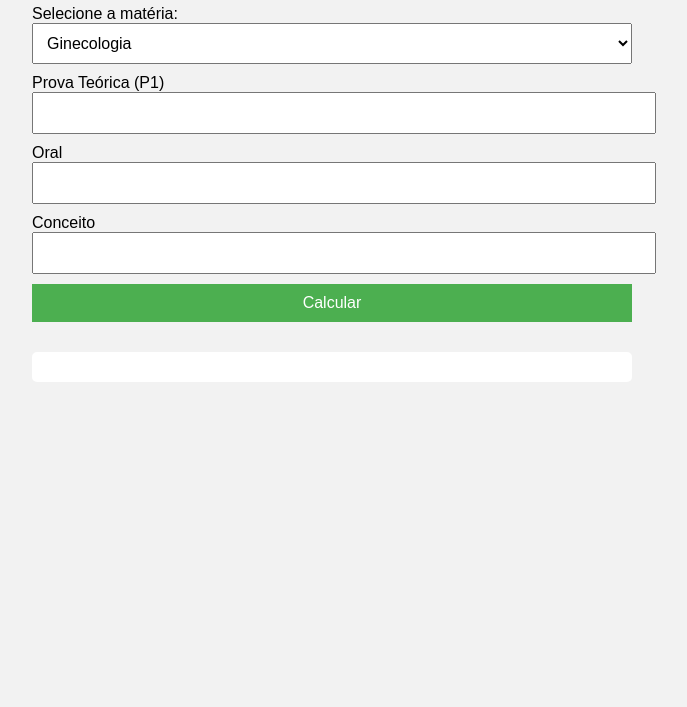
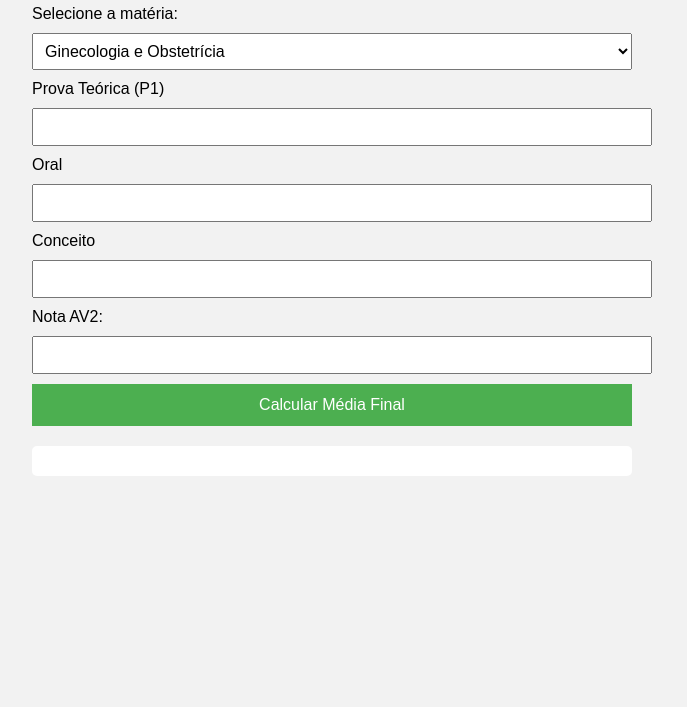
Before and after one commit to nikolas121313141/medias-medicina, a plain HTML site: page index.html in a window 1280 px wide. Shown: the part 93-800 px from the top of the page, without its empty margins (308-995 px from the left). Drawn offline with Linux system fonts and the light colour scheme.

Commit message:
Update index.html

```diff
--- a/index.html
+++ b/index.html
@@ -3,67 +3,68 @@
 <head>
   <meta charset="UTF-8" />
   <meta name="viewport" content="width=device-width, initial-scale=1" />
-  <title>Calculadora de Médias</title>
+  <title>Calculadora do Mete Fofo</title>
   <style>
     body { font-family: Arial, sans-serif; max-width: 600px; margin: auto; padding: 20px; background: #f2f2f2; }
     h1 { text-align: center; margin-bottom: 20px; }
-    select, input, button { width: 100%; padding: 10px; margin-bottom: 10px; font-size: 16px; }
-    button { background-color: #4CAF50; color: white; border: none; cursor: pointer; }
+    label, select, input, button { width: 100%; display: block; margin-bottom: 10px; font-size: 16px; }
+    input, select { padding: 8px; }
+    button { background-color: #4CAF50; color: white; border: none; padding: 12px; cursor: pointer; }
     button:hover { background-color: #45a049; }
-    #resultado { background: white; padding: 15px; margin-top: 20px; border-radius: 5px; }
+    #resultado { background: white; padding: 15px; margin-top: 20px; border-radius: 5px; font-weight: bold; }
   </style>
 </head>
 <body>
-  <h1>Calculadora de Médias - Medicina</h1>
+  <h1>Calculadora do Mete Fofo</h1>
+
   <label for="materia">Selecione a matéria:</label>
   <select id="materia">
-    <option value="ginecologia">Ginecologia</option>
+    <option value="ginecologia">Ginecologia e Obstetrícia</option>
     <option value="pediatria">Pediatria</option>
     <option value="scaps">SCAPS</option>
-    <option value="mediaFinal">Média Final Geral</option>
   </select>
 
-  <div id="inputs"></div>
-  <button onclick="calcular()">Calcular</button>
+  <div id="inputsAV1"></div>
+
+  <div id="inputsAV2" style="display:none;">
+    <label for="av2">Nota AV2:</label>
+    <input type="number" id="av2" min="0" max="10" step="0.01" />
+  </div>
+
+  <button onclick="calcular()">Calcular Média Final</button>
 
   <div id="resultado"></div>
 
   <script>
-    const inputsDiv = document.getElementById('inputs');
     const materiaSelect = document.getElementById('materia');
+    const inputsAV1Div = document.getElementById('inputsAV1');
+    const inputsAV2Div = document.getElementById('inputsAV2');
     const resultadoDiv = document.getElementById('resultado');
 
     const materias = {
       ginecologia: [
-        {label: 'Prova Teórica (P1)', id: 'p1', peso: 0.6},
-        {label: 'Oral', id: 'oral', peso: 0.2},
-        {label: 'Conceito', id: 'conceito', peso: 0.2},
+        { label: 'Prova Teórica (P1)', id: 'p1', peso: 0.6 },
+        { label: 'Oral', id: 'oral', peso: 0.2 },
+        { label: 'Conceito', id: 'conceito', peso: 0.2 },
       ],
       pediatria: [
-        {label: 'Conceito (prática)', id: 'conceito', peso: 0.1},
-        {label: 'Forms (pós-teste)', id: 'forms', peso: 0.1},
-        {label: 'P1 (teórica)', id: 'p1', peso: 0.3},
-        {label: 'Prova oral/prática', id: 'oral', peso: 0.2},
-        {label: 'P2 (teórica)', id: 'p2', peso: 0.3},
+        { label: 'Conceito (prática)', id: 'conceito', peso: 0.1 },
+        { label: 'Forms (pós-teste)', id: 'forms', peso: 0.1 },
+        { label: 'P1 (teórica)', id: 'p1', peso: 0.3 },
+        { label: 'Prova oral/prática', id: 'oral', peso: 0.2 },
+        { label: 'P2 (teórica)', id: 'p2', peso: 0.3 },
       ],
       scaps: [
-        {label: 'Prova 1 (teórica)', id: 'p1', peso: 3.5},
-        {label: 'Prova 2 (teórica)', id: 'p2', peso: 3.5},
-        {label: 'Trabalho individual', id: 'trabInd', peso: 1.0},
-        {label: 'Trabalho em grupo', id: 'trabGrp', peso: 2.0},
+        { label: 'Prova 1 (teórica)', id: 'p1', peso: 3.5 },
+        { label: 'Prova 2 (teórica)', id: 'p2', peso: 3.5 },
+        { label: 'Trabalho individual', id: 'trabInd', peso: 1.0 },
+        { label: 'Trabalho em grupo', id: 'trabGrp', peso: 2.0 },
       ],
     };
 
-    function criarInputs(materia) {
-      inputsDiv.innerHTML = '';
-      if(materia === 'mediaFinal') {
-        inputsDiv.innerHTML = `
-          <label>Nota AV1:</label><input type="number" id="av1" min="0" max="10" step="0.01"/>
-          <label>Nota AV2:</label><input type="number" id="av2" min="0" max="10" step="0.01"/>
-        `;
-        return;
-      }
-      materias[materia].forEach(({label, id}) => {
+    function criarInputsAV1(materia) {
+      inputsAV1Div.innerHTML = '';
+      materias[materia].forEach(({ label, id }) => {
         const labelEl = document.createElement('label');
         labelEl.textContent = label;
         const inputEl = document.createElement('input');
@@ -72,66 +73,85 @@
         inputEl.min = 0;
         inputEl.max = 10;
         inputEl.step = 0.01;
-        inputsDiv.appendChild(labelEl);
-        inputsDiv.appendChild(inputEl);
+        inputsAV1Div.appendChild(labelEl);
+        inputsAV1Div.appendChild(inputEl);
       });
     }
 
+    function toggleAV2(show) {
+      inputsAV2Div.style.display = show ? 'block' : 'none';
+    }
+
     materiaSelect.addEventListener('change', () => {
-      criarInputs(materiaSelect.value);
+      criarInputsAV1(materiaSelect.value);
       resultadoDiv.textContent = '';
+      // AV2 aparece para ginecologia e pediatria, não para SCAPS
+      if (materiaSelect.value === 'scaps') {
+        toggleAV2(true);
+      } else {
+        toggleAV2(true);
+      }
     });
 
-    criarInputs(materiaSelect.value);
+    criarInputsAV1(materiaSelect.value);
+    toggleAV2(true);
 
     function calcular() {
       const materia = materiaSelect.value;
-      let media = 0;
+      let av1 = 0;
+      let somaPesos = 0;
 
-      if(materia === 'mediaFinal') {
-        const av1 = parseFloat(document.getElementById('av1').value);
-        const av2 = parseFloat(document.getElementById('av2').value);
-        if(isNaN(av1) || isNaN(av2)) {
-          resultadoDiv.textContent = 'Preencha todas as notas!';
-          return;
-        }
-        media = ((av1*2) + av2) / 3;
-        resultadoDiv.textContent = `Média final = ${media.toFixed(2)}`;
-        return;
-      }
-
-      let somaPesos = 0;
-      let somaNotas = 0;
-
-      if(materia === 'scaps') {
-        // pesos diferentes e somados para ponderar depois
+      if (materia === 'scaps') {
         const p1 = parseFloat(document.getElementById('p1').value);
         const p2 = parseFloat(document.getElementById('p2').value);
         const trabInd = parseFloat(document.getElementById('trabInd').value);
         const trabGrp = parseFloat(document.getElementById('trabGrp').value);
-        if([p1,p2,trabInd,trabGrp].some(isNaN)) {
+        const av2 = parseFloat(document.getElementById('av2').value);
+
+        if ([p1, p2, trabInd, trabGrp, av2].some(n => isNaN(n))) {
           resultadoDiv.textContent = 'Preencha todas as notas!';
           return;
         }
-        somaNotas = p1*3.5 + p2*3.5 + trabInd*1 + trabGrp*2;
-        somaPesos = 3.5 + 3.5 + 1 + 2;
-        media = somaNotas / somaPesos;
-      } else {
-        materias[materia].forEach(({id, peso}) => {
-          const nota = parseFloat(document.getElementById(id).value);
-          if(isNaN(nota)) {
-            resultadoDiv.textContent = 'Preencha todas as notas!';
-            media = null;
-            return;
-          }
-          somaNotas += nota * peso;
-          somaPesos += peso;
-        });
-        if(media !== null) media = somaNotas / somaPesos;
+
+        // AV1 e AV2 calculados com mesma fórmula
+        const av1Notas = p1 * 3.5 + p2 * 3.5 + trabInd * 1 + trabGrp * 2;
+        const av2Notas = av2; // AV2 já entrada única (pode adaptar se quiser inputs mais detalhados)
+
+        av1 = av1Notas / 10; // peso total = 3.5+3.5+1+2=10
+
+        // Nota final = (AV1 × 0,666) + (AV2 × 0,333)
+        const mediaFinal = av1 * 0.666 + av2 * 0.333;
+        resultadoDiv.textContent = `AV1 = ${av1.toFixed(2)} | Nota Final = ${mediaFinal.toFixed(2)}`;
+        return;
       }
 
-      if(media !== null)
-        resultadoDiv.textContent = `Média de ${materia} = ${media.toFixed(2)}`;
+      // Para ginecologia e pediatria: calcular AV1 primeiro
+      materias[materia].forEach(({ id, peso }) => {
+        const nota = parseFloat(document.getElementById(id).value);
+        if (isNaN(nota)) {
+          resultadoDiv.textContent = 'Preencha todas as notas!';
+          av1 = null;
+          return;
+        }
+        av1 += nota * peso;
+        somaPesos += peso;
+      });
+
+      if (av1 === null) return;
+
+      av1 /= somaPesos;
+
+      const av2 = parseFloat(document.getElementById('av2').value);
+      if (isNaN(av2)) {
+        resultadoDiv.textContent = 'Preencha a nota AV2!';
+        return;
+      }
+
+      // Média final (igual para ginecologia e pediatria):
+      // Média final = ((AV1 × 2) + AV2) ÷ 3
+      const mediaFinal = ((av1 * 2) + av2) / 3;
+
+      resultadoDiv.textContent = `AV1 = ${av1.toFixed(2)} | Média Final = ${mediaFinal.toFixed(2)}`;
     }
   </script>
 </body>
```
